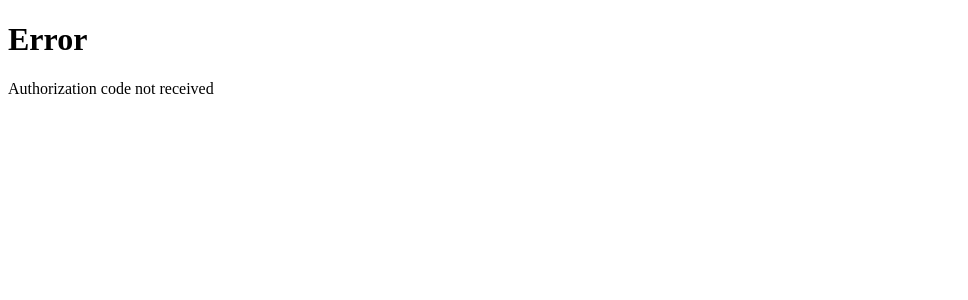
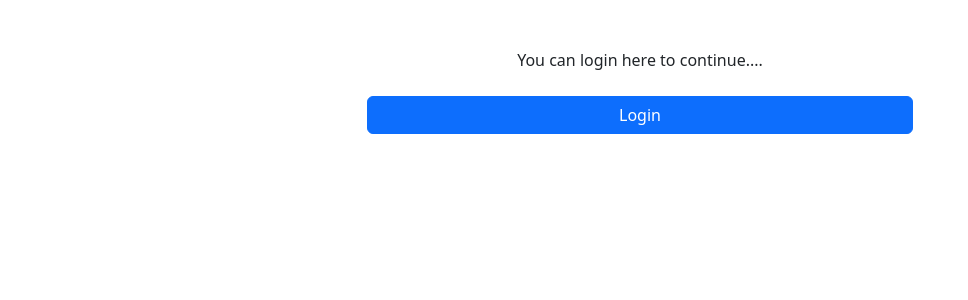
Before and after one commit to vaishnavt2002/ghl_api, a Django app: page / in a window 1280 px wide. Shown: the top 300 px of the page, without its empty margins (0-968 px from the left). Run offline with Django 5.2, Linux system fonts and the light colour scheme.

Commit message:
template design update. added dashboard.

```diff
--- a/highlevel_app/urls.py
+++ b/highlevel_app/urls.py
@@ -2,6 +2,8 @@ from django.urls import path, include
 from . import views
 urlpatterns = [
     path('login/', views.login, name= 'login'),
+    path('home/', views.home, name='home'),
     path('', views.callback, name='callback'),
     path('update-contact/', views.update_contact, name='update_contact'),
+    path('logout/', views.logout, name='logout')
 ]
--- a/highlevel_app/views.py
+++ b/highlevel_app/views.py
@@ -15,11 +15,15 @@ def login(request):
     )
     return redirect(auth_url)
 
+def home(request):
+    access_token = request.session.get('access_token')
+    if access_token:
+        return render(request, 'dashboard.html')
+    return redirect('login')
 def callback(request):
     code = request.GET.get('code')
-    location_id = request.GET.get('locationId')  # Try to get locationId from URL
     if not code:
-        return render(request, 'error.html', {'message': 'Authorization code not received'})
+        return render(request, 'error.html', {'message': 'You can login here to continue....', 'show_login': True,'noError':True})
 
     token_url = "https://services.leadconnectorhq.com/oauth/token"
 
@@ -46,26 +50,13 @@ def callback(request):
     token_data = response.json()
     access_token = token_data.get('access_token')
     refresh_token = token_data.get('refresh_token')
-
-    # Check token response for locationId if not in URL
-    if not location_id:
-        location_id = token_data.get('locationId') or token_data.get('location_id')
-        if not location_id:
-            print("Token Response:", token_data)
-            return render(request, 'error.html', {
-                'message': 'Location ID not received in callback URL or token response. Please ensure the OAuth flow prompts for location selection and the app is configured for Location user type.'
-            })
-
-    print("Access Token:", access_token)
-    print("Refresh Token:", refresh_token)
-    print("Location ID:", location_id)
-    print("Token Response:", token_data)
+    location_id = token_data.get('locationId')
 
     request.session['access_token'] = access_token
     request.session['refresh_token'] = refresh_token
     request.session['location_id'] = location_id
 
-    return redirect('update_contact')
+    return redirect('home')
 
 def refresh_access_token(refresh_token):
     url = "https://services.leadconnectorhq.com/oauth/token"
@@ -88,7 +79,6 @@ def refresh_access_token(refresh_token):
         data = response.json()
         return {'access_token': data.get('access_token'), 'refresh_token': data.get('refresh_token')}
     else:
-        print("Refresh Token Error:", response.status_code, response.text)
         return None
 
 def update_contact(request):
@@ -97,58 +87,56 @@ def update_contact(request):
     location_id = request.session.get('location_id')
 
     if not access_token:
-        return render(request, 'error.html', {'message': 'No access token found'})
+        return render(request, 'error.html', {'message': 'No access token. Please login........', 'show_login': True})
     if not location_id:
-        return render(request, 'error.html', {'message': 'No location ID found. Please re-authenticate and select a location.'})
+        return render(request, 'error.html', {'message': 'No location id. Please login........', 'show_login': True})
 
-    # Step 1: Fetch a random contact
+    #Fetching  contacts
     contacts_url = "https://services.leadconnectorhq.com/contacts/"
     headers = {
         'Authorization': f'Bearer {access_token}',
-        'Version': '2021-04-15',
+        'Version': '2021-07-28',
         'Accept': 'application/json'
     }
     params = {
-        'limit': 10,
         'locationId': location_id
     }
 
     response = requests.get(contacts_url, headers=headers, params=params)
-    if response.status_code == 401:  # Token expired
+    if response.status_code == 401:
         token_data = refresh_access_token(refresh_token)
         if not token_data:
-            return render(request, 'error.html', {'message': 'Failed to refresh access token'})
+            return redirect('login')
         access_token = token_data['access_token']
         request.session['access_token'] = access_token
         request.session['refresh_token'] = token_data['refresh_token']
         headers['Authorization'] = f'Bearer {access_token}'
         response = requests.get(contacts_url, headers=headers, params=params)
-
-    if response.status_code == 403:
+    if response.status_code == 401:
         print("Contacts Error:", response.status_code, response.text)
-        return render(request, 'error.html', {
-            'message': 'Access denied: The token does not have access to this location. Please ensure the correct location is selected and the app has the required scopes (contacts.readonly, contacts.write, locations/customFields.readonly).'
-        })
+        return render(request, 'error.html', {'message': f'Failed to fetch contacts: {response.text}', 'show_login': True})
 
     if response.status_code != 200:
         print("Contacts Error:", response.status_code, response.text)
-        return render(request, 'error.html', {'message': f'Failed to fetch contacts: {response.text}'})
+        return render(request, 'error.html', {'message': f'Failed to fetch contacts: {response.text}', 'show_dashboard': True})
+
+
 
     contacts_data = response.json()
     contacts = contacts_data.get('contacts', [])
     if not contacts:
-        return render(request, 'error.html', {'message': 'No contacts found in this location'})
+        return render(request, 'error.html', {'message': 'No contacts found in this location', 'show_dashboard': True})
 
+    # Selecting random one from contacts
     random_contact = random.choice(contacts)
     contact_id = random_contact['id']
     contact_email = random_contact.get('email', 'Unknown')
 
-    # Step 2: Fetch custom fields
+    #Fetching custom fields
     custom_fields_url = f"https://services.leadconnectorhq.com/locations/{location_id}/customFields"
     response = requests.get(custom_fields_url, headers=headers)
     if response.status_code != 200:
-        print("Custom Fields Error:", response.status_code, response.text)
-        return render(request, 'error.html', {'message': f'Failed to fetch custom fields: {response.text}'})
+        return render(request, 'error.html', {'message': f'Failed to fetch custom fields: {response.text}', 'show_dashboard': True})
 
     custom_fields = response.json().get('customFields', [])
     custom_field_id = None
@@ -158,9 +146,12 @@ def update_contact(request):
             break
 
     if not custom_field_id:
-        return render(request, 'error.html', {'message': 'Custom field "DFS Booking Zoom Link" not found'})
+        return render(request, 'error.html', {'message': 'Custom field "DFS Booking Zoom Link" not found', 'show_dashboard': True})
 
-    # Step 3: Update the contact's custom field
+    print(contact_email)
+    print(contact_id)
+
+    #Updating the contact's custom field
     update_contact_url = f"https://services.leadconnectorhq.com/contacts/{contact_id}"
     payload = {
         'customFields': [
@@ -169,13 +160,17 @@ def update_contact(request):
                 'value': 'TEST'
             }
         ]
-    }  # Removed locationId from payload
+    }
 
     response = requests.put(update_contact_url, headers=headers, json=payload)
     if response.status_code != 200:
-        print("Update Contact Error:", response.status_code, response.text)
-        return render(request, 'error.html', {'message': f'Failed to update contact: {response.text}'})
+        return render(request, 'error.html', {'message': f'Failed to update contact: {response.text}', 'show_dashboard': True})
+    return render(request, 'success.html', {
+        'message': f'Successfully updated contact with custom field "DFS Booking Zoom Link" set to "TEST"',
+        'contact_email': contact_email,
+        'contact_id': contact_id
+    })
 
-    return render(request, 'success.html', {
-        'message': f'Successfully updated contact {contact_email} with custom field "DFS Booking Zoom Link" set to "TEST"'
-    })
+def logout(request):
+    request.session.flush()
+    return redirect('callback')
--- a/requirements.txt
+++ b/requirements.txt
@@ -1,9 +1,9 @@
 asgiref==3.9.1
 certifi==2025.7.14
 charset-normalizer==3.4.2
-decouple==0.0.7
 Django==5.2.4
 idna==3.10
+python-decouple==3.8
 python-dotenv==1.1.1
 requests==2.32.4
 sqlparse==0.5.3
--- a/templates/error.html
+++ b/templates/error.html
@@ -1,8 +1,37 @@
 <!DOCTYPE html>
 <html>
-<head><title>Error</title></head>
+<head>
+    <title></title>
+    <link href="https://cdn.jsdelivr.net/npm/bootstrap@5.3.7/dist/css/bootstrap.min.css" rel="stylesheet" integrity="sha384-LN+7fdVzj6u52u30Kp6M/trliBMCMKTyK833zpbD+pXdCLuTusPj697FH4R/5mcr" crossorigin="anonymous"></head>
 <body>
-    <h1>Error</h1>
-    <p>{{ message }}</p>
+    <div class="container mt-5">
+        <div class="row justify-content-center">
+            <div class="col-md-6 text-center">
+                {% if noError %}
+                <p class="mb-4">{{ message }}</p>
+                {% else %}
+                <h1 class="text-danger">Error</h1>
+                <p class="mb-4">{{ message }}</p>
+
+                {% endif %}
+
+                <div class="d-grid gap-2">
+                    {% if show_login %}
+                        <a href="{% url 'login' %}" class="btn btn-primary">
+                            Login
+                        </a>
+                    {% elif show_dashboard %}
+                        <a href="{% url 'home' %}" class="btn btn-primary">
+                            Back to Dashboard
+                        </a>
+                    {% else %}
+                        <a href="{% url 'login' %}" class="btn btn-primary">
+                            Login
+                        </a>
+                    {% endif %}
+                </div>
+            </div>
+        </div>
+    </div>
 </body>
 </html>
```
Also changed, not shown: templates/dashboard.html (added, +25 -0 lines), templates/success.html (+31 -2 lines).
